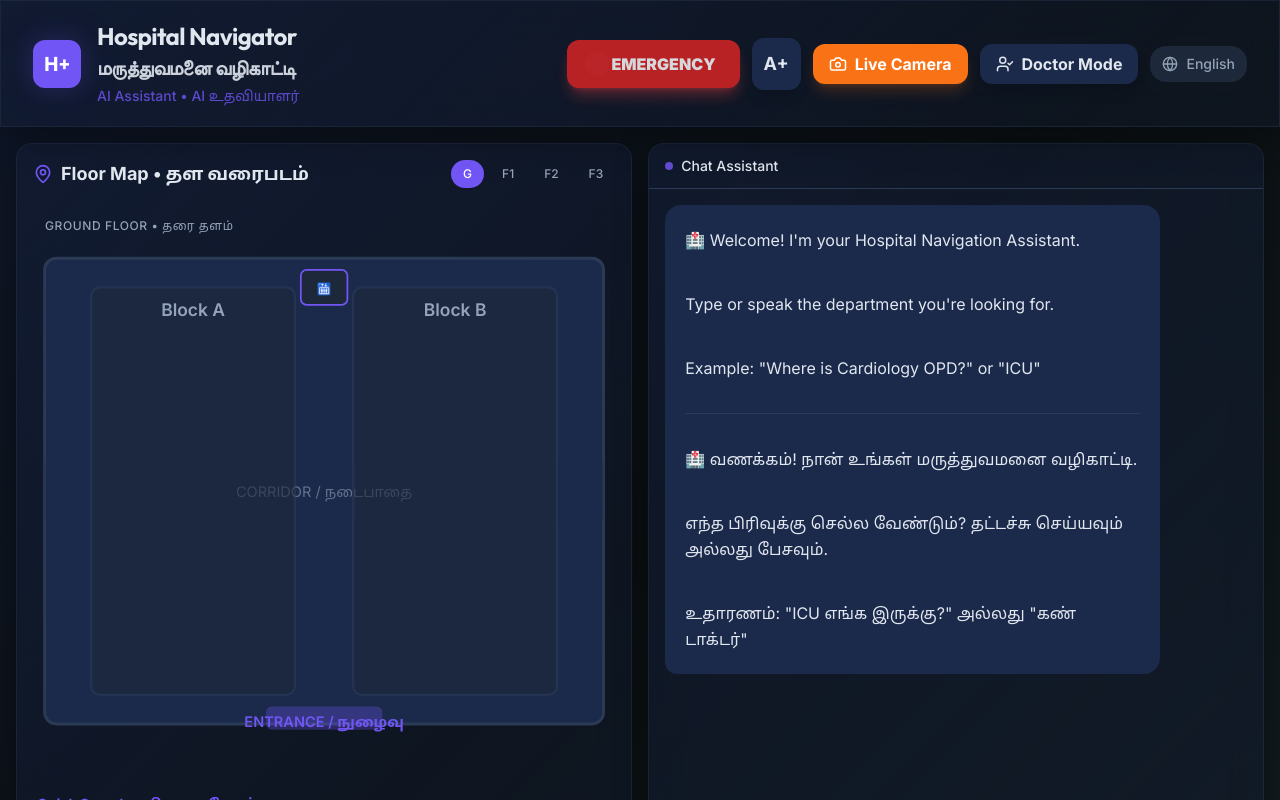
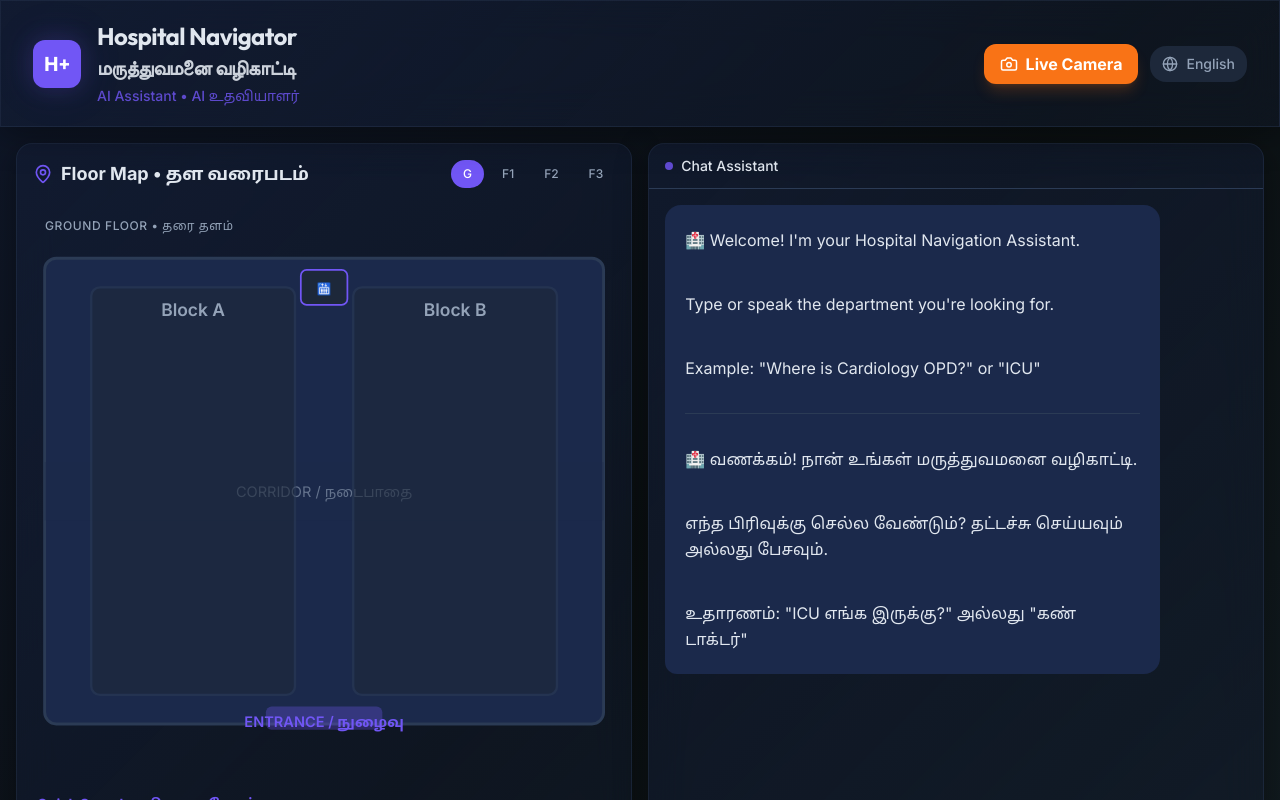
Before and after one commit to Sackthika/helpful-paths-ai, a React (Vite) app in the folder helpful-paths-ai/: page /kiosk in a window 1280 px wide. Shown: the top 800 px of the page. Built offline with nearby package versions, Linux system fonts and the light colour scheme; the HTML template or start-up script is replaced by a standard one.

Commit message:
feat(kiosk): Remove Doctor mode, Emergency features, and Large Font button

```diff
--- a/helpful-paths-ai/src/pages/KioskPage.tsx
+++ b/helpful-paths-ai/src/pages/KioskPage.tsx
@@ -10,7 +10,6 @@ import LanguageToggle from "@/components/LanguageToggle";
 import FloorSelector from "@/components/FloorSelector";
 import QuickButtons from "@/components/QuickButtons";
 import CameraAssistant from "@/components/CameraAssistant";
-import DoctorDashboard from "@/components/DoctorDashboard";
 import { findDepartment, getDirections, getBotGreeting, getBilingualDirections, getBilingualGreeting, Department } from "@/data/hospitalData";
 
 interface Message {
@@ -28,21 +27,13 @@ export default function KioskPage() {
   const [isListening, setIsListening] = useState(false);
   const [isSpeaking, setIsSpeaking] = useState(false);
   const [showCamera, setShowCamera] = useState(false);
-  const [mode, setMode] = useState<"senior" | "doctor">("senior");
   const [isLargeFont, setIsLargeFont] = useState(false);
   const [searchParams] = useSearchParams();
   const role = searchParams.get('role');
   const chatEndRef = useRef<HTMLDivElement>(null);
   const msgIdRef = useRef(0);
 
-  // Set mode based on role parameter (Point 1: Role Selection)
-  useEffect(() => {
-    if (role === 'doctor') {
-      setMode('doctor');
-    } else {
-      setMode('senior');
-    }
-  }, [role]);
+
 
   // Send greeting on mount / language change
   useEffect(() => {
@@ -170,29 +161,10 @@ export default function KioskPage() {
     handleQuery(text);
   };
 
-  const handleEmergency = () => {
-    handleQuery("Emergency");
-    const emergencyDept = {
-      id: "emergency",
-      name: "Emergency / ER",
-      nameTA: "அவசர சிகிச்சை",
-      floor: 0,
-      block: "A",
-      side: "Left Side",
-      sideTA: "இடது பக்கம்",
-      room: "G05",
-      category: "Emergency",
-      keywords: "emergency,er,accident,trauma,urgent",
-      keywordsTA: "அவசரம்,அவசர சிகிச்சை",
-      x: 20,
-      y: 50
-    };
-    setHighlightDept(emergencyDept as Department);
-    setActiveFloor(0);
-  };
+
 
   return (
-    <div className={`min-h-screen kiosk-gradient flex flex-col ${isLargeFont ? 'text-xl' : ''}`}>
+    <div className="min-h-screen kiosk-gradient flex flex-col">
       {/* Header */}
       <header className="glass-surface px-8 py-5 flex items-center justify-between sticky top-0 z-50">
         <div className="flex items-center gap-4">
@@ -200,9 +172,9 @@ export default function KioskPage() {
             H+
           </div>
           <div>
-            <h1 className={`${isLargeFont ? 'text-3xl' : 'text-2xl'} font-display font-black text-foreground tracking-tight leading-tight`}>
+            <h1 className="text-2xl font-display font-black text-foreground tracking-tight leading-tight">
               Hospital Navigator<br />
-              <span className={`${isLargeFont ? 'text-2xl' : 'text-xl'} font-extrabold opacity-90`}>மருத்துவமனை வழிகாட்டி</span>
+              <span className="text-xl font-extrabold opacity-90">மருத்துவமனை வழிகாட்டி</span>
             </h1>
             <p className="text-sm font-medium text-primary/80 mt-1">
               AI Assistant • AI உதவியாளர்
@@ -210,21 +182,6 @@ export default function KioskPage() {
           </div>
         </div>
         <div className="flex items-center gap-3">
-          <button
-            onClick={handleEmergency}
-            className="px-6 py-3 rounded-xl bg-red-600 text-white font-black flex items-center gap-2 hover:bg-red-700 transition-all shadow-lg shadow-red-500/40 animate-pulse"
-          >
-            <div className="w-3 h-3 bg-white rounded-full animate-ping" />
-            {lang === "ta" ? "அவசரம்" : "EMERGENCY"}
-          </button>
-
-          <button
-            onClick={() => setIsLargeFont(!isLargeFont)}
-            className={`p-3 rounded-xl font-bold transition-all shadow-lg ${isLargeFont ? 'bg-primary text-white' : 'bg-muted text-foreground'}`}
-            title="Toggle Large Text"
-          >
-            <span className="text-lg">A+</span>
-          </button>
 
           <button
             onClick={() => setShowCamera(true)}
@@ -245,21 +202,7 @@ export default function KioskPage() {
               <span>{lang === "ta" ? "பேசுகிறது..." : "Speaking..."}</span>
             </motion.div>
           )}
-          <button
-            onClick={() => setMode(m => m === 'senior' ? 'doctor' : 'senior')}
-            className={`px-4 py-2 rounded-xl font-bold flex items-center gap-2 transition-all shadow-lg ${mode === 'doctor'
-              ? 'bg-blue-600 text-white shadow-blue-500/20'
-              : 'bg-muted text-foreground'
-              }`}
-          >
-            {mode === 'doctor' ? <MessageSquareMore size={18} /> : <UserCheck size={18} />}
-            <span className="hidden sm:inline">
-              {mode === 'doctor'
-                ? (lang === 'ta' ? 'நோயாளி பயன்முறை' : 'Patient Mode')
-                : (lang === 'ta' ? 'டாக்டர் பயன்முறை' : 'Doctor Mode')
-              }
-            </span>
-          </button>
+
           <LanguageToggle lang={lang} onToggle={() => setLang(l => l === "en" ? "ta" : "en")} />
         </div>
       </header>
@@ -317,37 +260,22 @@ export default function KioskPage() {
           </div>
         </motion.div>
 
-        {/* Chat Panel / Doctor Dashboard */}
+        {/* Chat Panel */}
         <div className="lg:w-1/2 glass-surface rounded-2xl flex flex-col overflow-hidden">
           <div className="px-4 py-3 border-b border-border flex items-center gap-2">
-            <div className={`w-2 h-2 rounded-full animate-pulse ${mode === 'doctor' ? 'bg-blue-500' : 'bg-primary'}`} />
+            <div className={`w-2 h-2 rounded-full animate-pulse bg-primary`} />
             <span className="text-sm font-medium">
-              {mode === 'doctor'
-                ? (lang === 'ta' ? 'டாக்டர் டாஷ்போர்டு' : 'Doctor Dashboard')
-                : (lang === 'ta' ? 'உரையாடல்' : 'Chat Assistant')}
+              {lang === 'ta' ? 'உரையாடல்' : 'Chat Assistant'}
             </span>
           </div>
 
           <div className="flex-1 overflow-y-auto p-4 scrollbar-thin">
-            {mode === 'doctor' ? (
-              <DoctorDashboard
-                lang={lang}
-                onNavigate={(dept) => {
-                  setHighlightDept(dept);
-                  setActiveFloor(dept.floor);
-                }}
-              />
-            ) : (
-              <>
             {messages.map(msg => (
               <ChatMessage key={msg.id} role={msg.role} content={msg.content} />
             ))}
             <div ref={chatEndRef} />
-              </>
-            )}
           </div>
 
-          {mode === 'senior' && (
           <div className="p-6 border-t border-border bg-muted/20">
             <form onSubmit={handleSubmit} className="flex items-center gap-3">
               <VoiceButton isListening={isListening} onToggle={toggleVoiceInput} lang={lang} />
@@ -367,7 +295,6 @@ export default function KioskPage() {
               </button>
             </form>
           </div>
-          )}
         </div>
       </div>
 
```
Lines whose indentation alone changed are shown as unchanged.
